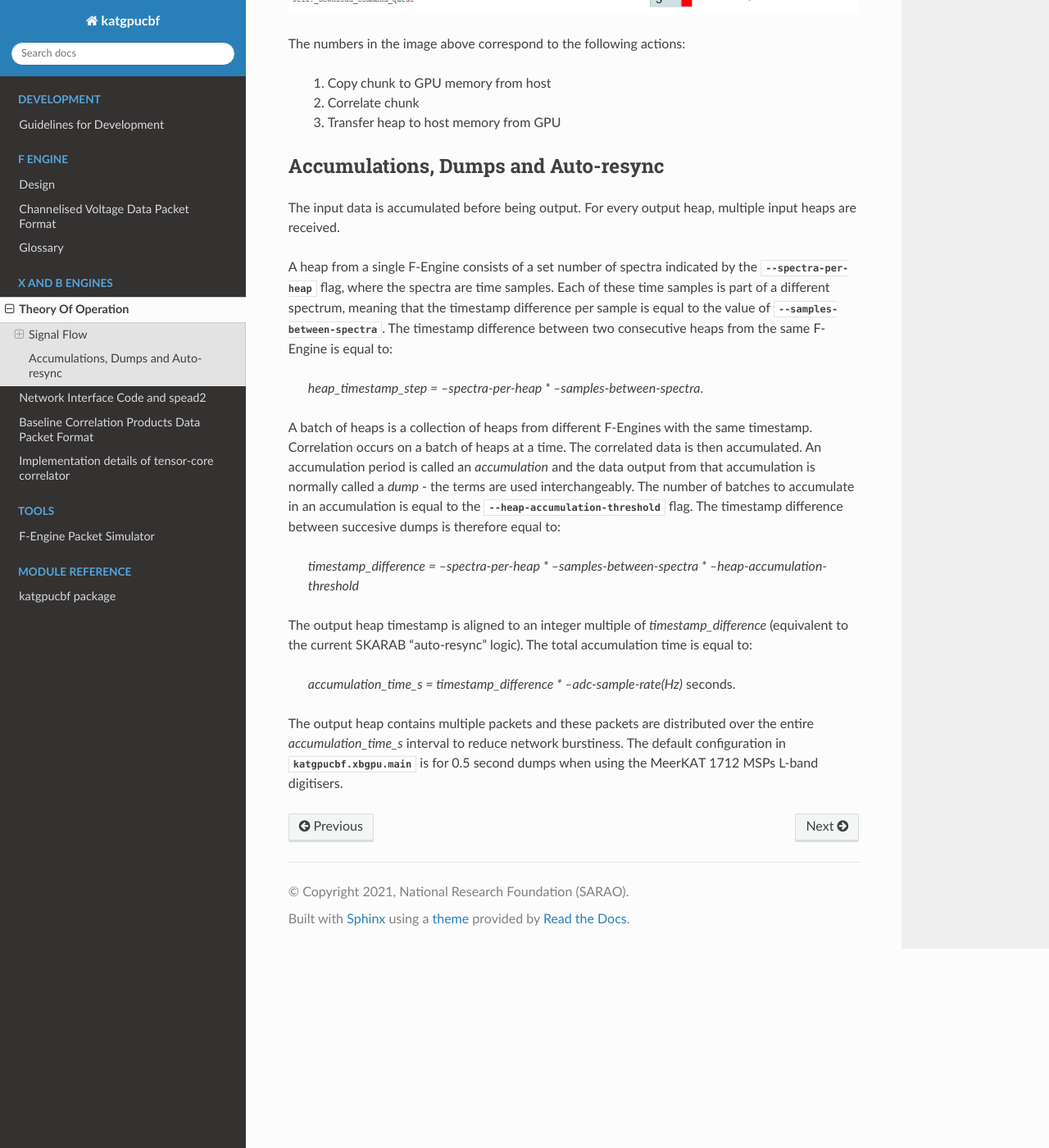
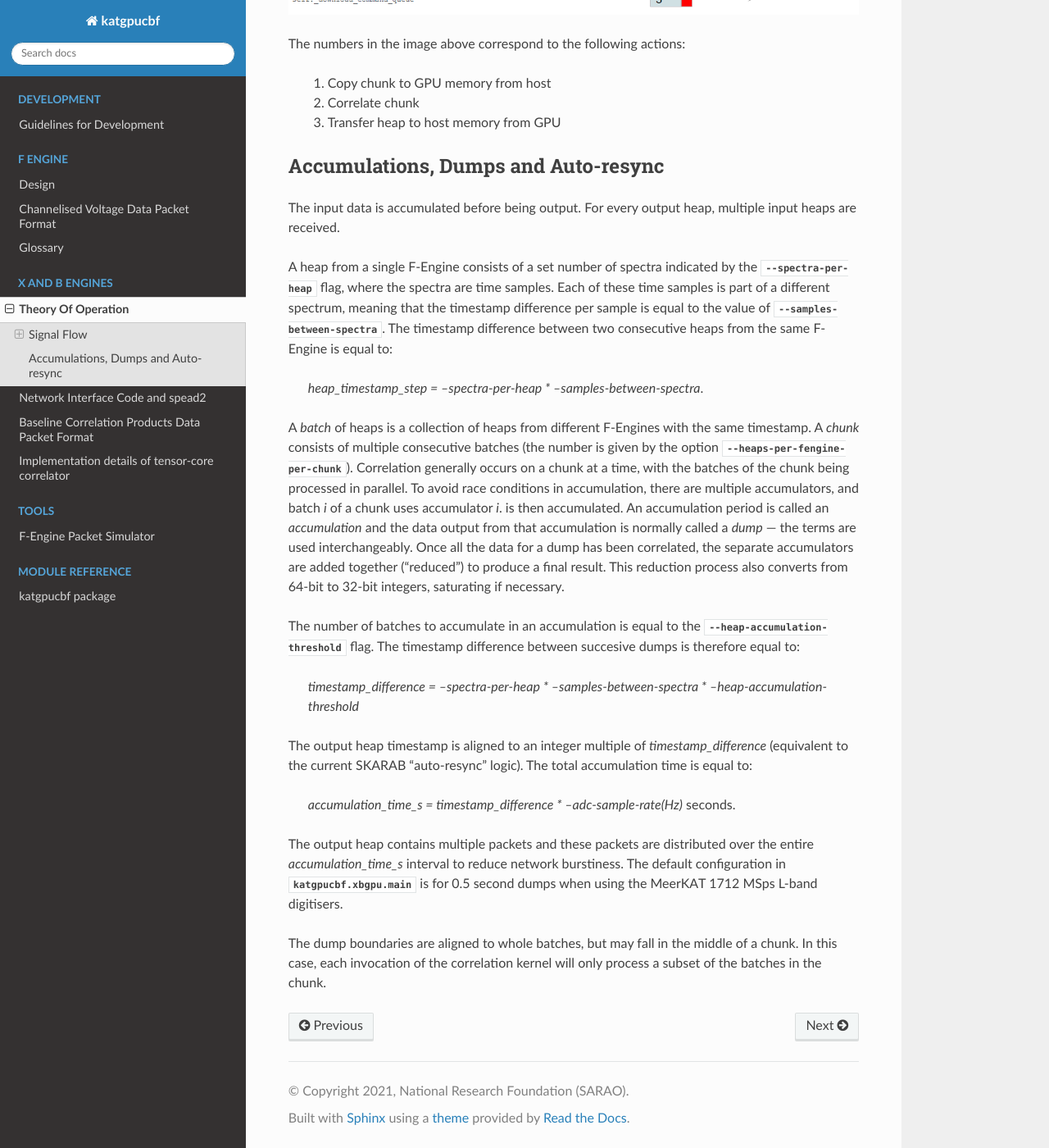
Before and after one commit to ska-sa/katgpucbf, a Sphinx documentation site: the page built from doc/xbgpu.theory.rst, in a window 1280 px wide and 1400 px high, scrolled down 2521 px. Shown: the whole window at 82% size. Built offline with Sphinx 7.4.7 and the Read the Docs theme 2.0.0, drawn with Linux system fonts in a browser that asks for light colours; formulas are drawn with MathJax 3; the version number could not be read and is left out; some of the changed text lies outside the part shown.

Commit message:
Update some documentation for parallelised correlation kernel

```diff
--- a/doc/xbgpu.theory.rst
+++ b/doc/xbgpu.theory.rst
@@ -17,9 +17,10 @@
      then transferred to the GPU. This receiver has been implemented using
      SPEAD2 in C++ and bound into Python. See the "SPEAD2 Network Side Software"
      section below for more information.
-  2. The data is then correlated using the ASTRON Tensor Core Kernel. This is
-     done by the :class:`katgpucbf.xbgpu.tensorcore_xengine_core` class. This
-     correlated data is then transferred back to system RAM.
+  2. The data is then correlated using a modified version of the ASTRON Tensor
+     Core Kernel. This is done by the
+     :class:`~katgpucbf.xbgpu.correlation.Correlation` class. This correlated
+     data is then transferred back to system RAM.
   3. Send the correlated data (known as baseline correlation products) back into
      the network. This is implemented by :mod:`.xsend`.
 
@@ -64,7 +65,7 @@
 coordination. The GPU has three different command queues that manage the
 coordination.
 
-A command queue is an OpenCL term - within katsdpsigproc, this is still called a
+A command queue is an OpenCL term — within katsdpsigproc, this is still called a
 command queue even though it can be implemented as a CUDA stream. One command
 queue is for processing and the other two are for transferring data from host
 memory to the GPU and back. Events are put onto the command queue and the async
@@ -100,11 +101,20 @@
 
   `heap_timestamp_step = --spectra-per-heap * --samples-between-spectra`.
 
-A batch of heaps is a collection of heaps from different F-Engines with the same
-timestamp. Correlation occurs on a batch of heaps at a time. The correlated data
+A :dfn:`batch` of heaps is a collection of heaps from different F-Engines with the same
+timestamp. A :dfn:`chunk` consists of multiple consecutive batches (the number is given
+by the option :option:`!--heaps-per-fengine-per-chunk`). Correlation generally occurs on
+a chunk at a time, with the batches of the chunk being processed in parallel.
+To avoid race conditions in accumulation, there are multiple accumulators, and
+batch *i* of a chunk uses accumulator *i*.
 is then accumulated. An accumulation period is called an :dfn:`accumulation` and
-the data output from that accumulation is normally called a :dfn:`dump` - the terms
-are used interchangeably. The number of batches to accumulate in an accumulation
+the data output from that accumulation is normally called a :dfn:`dump` — the terms
+are used interchangeably. Once all the data for a dump has been correlated, the
+separate accumulators are added together ("reduced") to produce a final result.
+This reduction process also converts from 64-bit to 32-bit integers,
+saturating if necessary.
+
+The number of batches to accumulate in an accumulation
 is equal to the :option:`!--heap-accumulation-threshold` flag. The timestamp difference
 between succesive dumps is therefore equal to:
 
@@ -119,4 +129,8 @@
 The output heap contains multiple packets and these packets are distributed over
 the entire `accumulation_time_s` interval to reduce network burstiness. The
 default configuration in :mod:`katgpucbf.xbgpu.main` is for 0.5 second dumps
-when using the MeerKAT 1712 MSPs L-band digitisers.
+when using the MeerKAT 1712 MSps L-band digitisers.
+
+The dump boundaries are aligned to whole batches, but may fall in the middle of
+a chunk. In this case, each invocation of the correlation kernel will only
+process a subset of the batches in the chunk.
```
Also changed, not shown: other parts of doc/xbgpu.theory.rst (+2 -2 lines), 1 other file.
